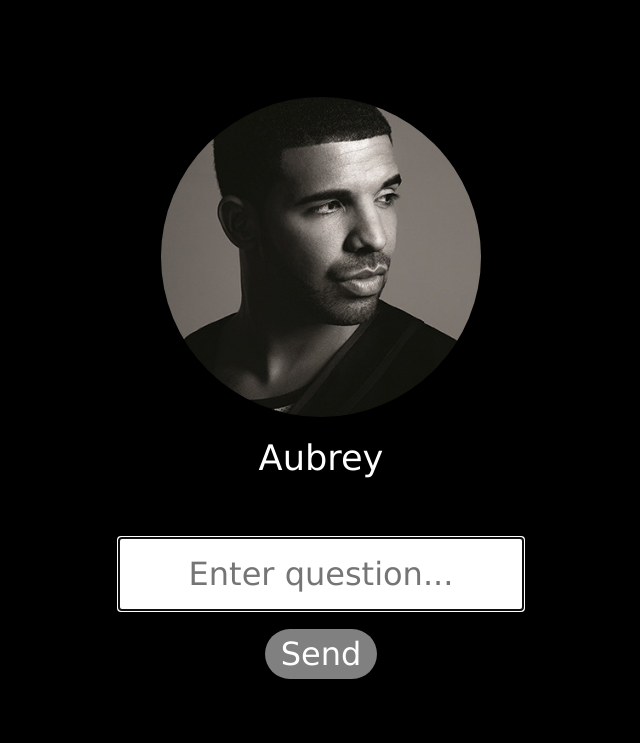
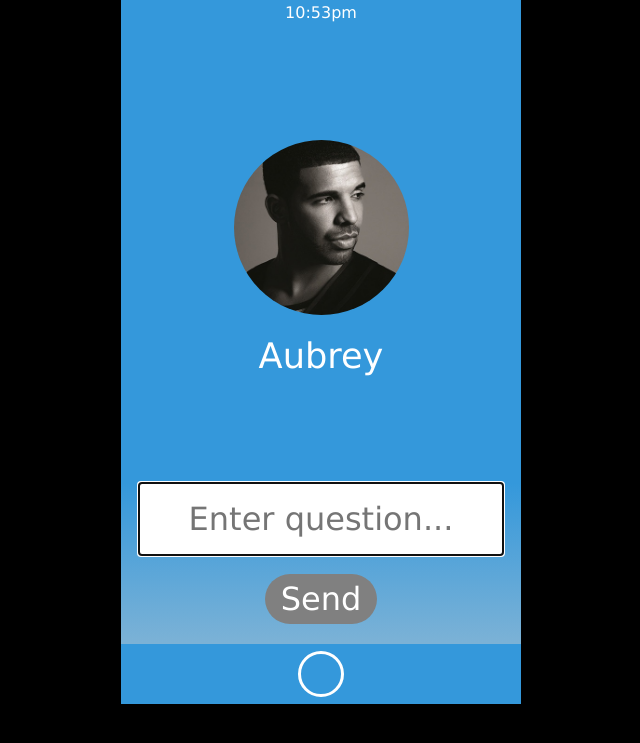
Before and after one commit to georgeke/aubrey, a Flask app: page / in a window 1280 px wide. Shown: the top 743 px of the page, without its empty margins (319-959 px from the left). Run offline with Flask 2, Linux system fonts and the light colour scheme; parts of the project's set-up code (start-up, migrations or seed data) failed here and were passed over.

Commit message:
better phone styling

```diff
--- a/src/static/css/style.css
+++ b/src/static/css/style.css
@@ -2,23 +2,63 @@ html {
     background-color: black;
 }
 
-body > div {
-    margin: 3%;
+* {
+    margin:0;
 }
 
 body * {
     text-align: center;
     font-family: "Lucida Sans Unicode", "Lucida Grande", sans-serif;
+    margin:0;
+}
+
+.topbar {
+    padding-top: 3px;
+    width: 400px;
+    margin: 0 auto;
+    height: 30px;
+    background-color: #3498db;
+}
+
+.topbar * {
+    color: white;
+}
+
+.bottombar {
+    display: flex;
+    flex-direction: column;
+    justify-content: center;
+    align-items: center;
+    width: 400px;
+    margin: 0 auto;
+    height: 60px;
+    background-color: #3498db;
+}
+
+.circle {
+    border-radius: 50%;
+    width: 40px;
+    height: 40px;
+    margin: 0 auto;
+    border: 3px solid white;
 }
 
 .upper {
+    background-color: #3498db;
     display: flex;
     flex-direction: column;
     justify-content: center;
     align-items: center;
     margin: 0 auto;
     width: 400px;
-    height: 500px;
+    height: 450px;
+}
+
+form {
+    margin: 0 auto;
+    width: 400px;
+    background: linear-gradient(rgb(52, 152, 219), rgb(124, 178, 214));
+    padding-bottom: 20px;
 }
 
 #bling {
@@ -34,10 +74,12 @@ body * {
 }
 
 #question {
+    display: block;
     height: 70px;
-    width: 400px;
+    width: 90%;
     font-size: 2em;
     border: none;
+    margin: 0 auto;
 }
 
 form > button {
@@ -59,7 +101,7 @@ form > button:disabled {
 }
 
 img {
-    width: 20em;
+    height: 175px;
     position: relative;
     overflow: hidden;
     border-radius: 50%;
--- a/src/static/js/app.js
+++ b/src/static/js/app.js
@@ -1,6 +1,6 @@
 var app = (function ($) {
     var DEFAULT_DESC = "Aubrey",
-        LOADING_DESC = "Loading...",
+        LOADING_DESC = "Dialing...",
         DEFAULT_BUTTON = "Send",
         RESTART_BUTTON = "Ask again",
         waitingToRestart = false;
--- a/src/templates/index.html
+++ b/src/templates/index.html
@@ -9,6 +9,9 @@
 
   <body>
     <div>
+        <div class="topbar">
+            <span class="time">10:53pm</span>
+        </div>
         <div class="upper">
             <div id="bling"></div>
             <img src={{url_for('static', filename='img/drake.jpg')}}>
@@ -16,9 +19,11 @@
         </div>
         <form onsubmit="app.callTheHotline(this)">
             <input id="question" type="text" placeholder="Enter question..." maxlength="60" autofocus>
-            <br>
             <button type="button" onclick="app.callTheHotline(this)" disabled>Send</button>
         </form>
+        <div class="bottombar">
+            <div class="circle"></div>
+        </div>
     </div>
   </body>
 </html>
```
